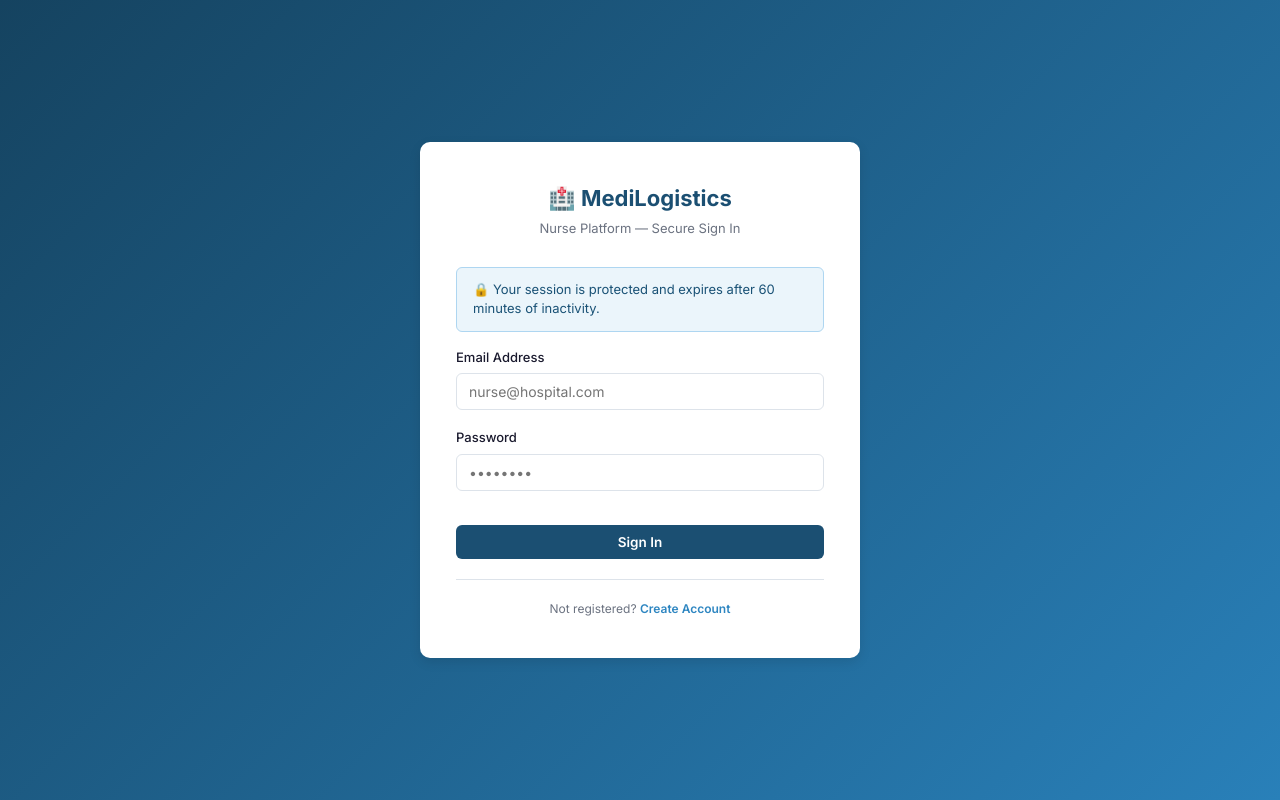
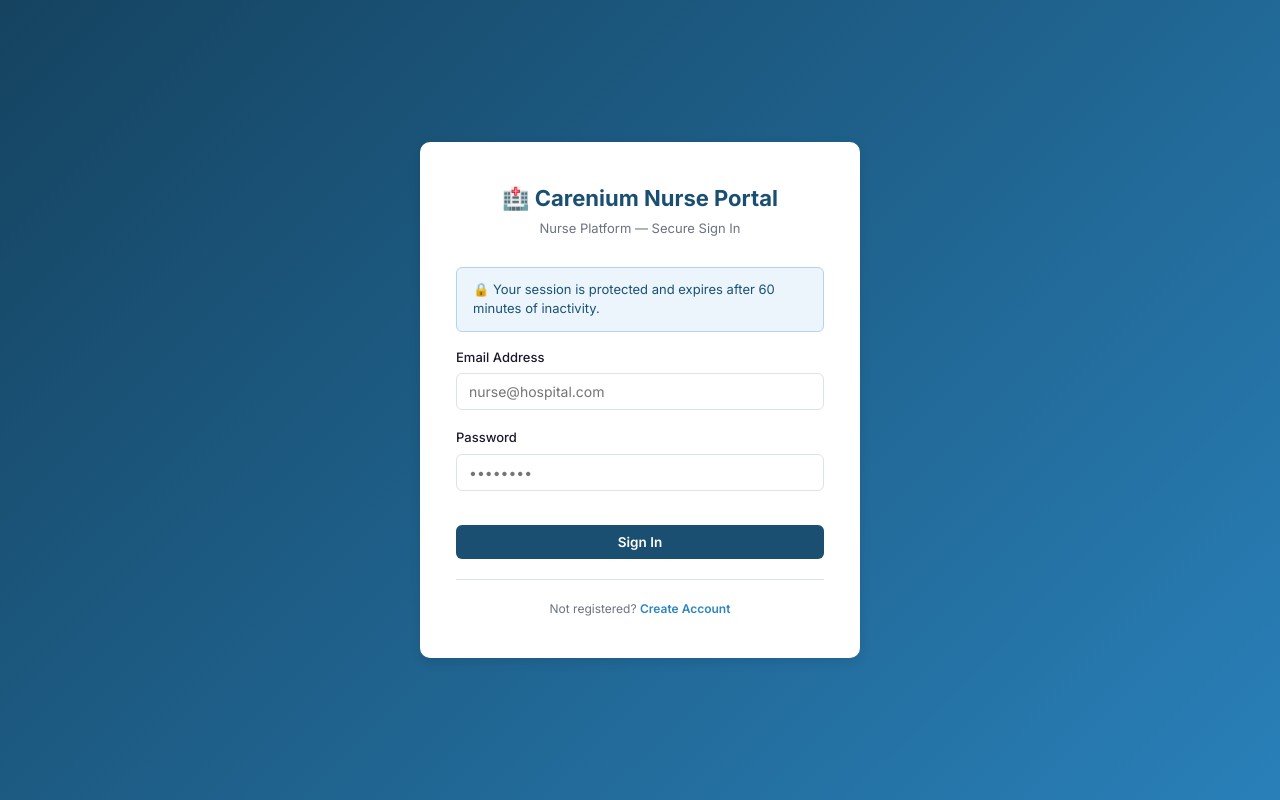
Before and after one commit to TechJas/NURSE, a React app in the folder frontend/: page /login in a window 1280 px wide. Built offline with nearby package versions, Linux system fonts and the light colour scheme; the HTML template or start-up script is replaced by a standard one.

Commit message:
change login page heading to Carenium Nurse Portal

```diff
--- a/frontend/src/pages/Login.jsx
+++ b/frontend/src/pages/Login.jsx
@@ -47,7 +47,7 @@ export default function LoginPage() {
     <div className="auth-layout">
       <div className="auth-card">
         <div className="auth-logo">
-          <h1>🏥 MediLogistics</h1>
+          <h1>🏥 Carenium Nurse Portal</h1>
           <p>Nurse Platform — Secure Sign In</p>
         </div>
 
```
